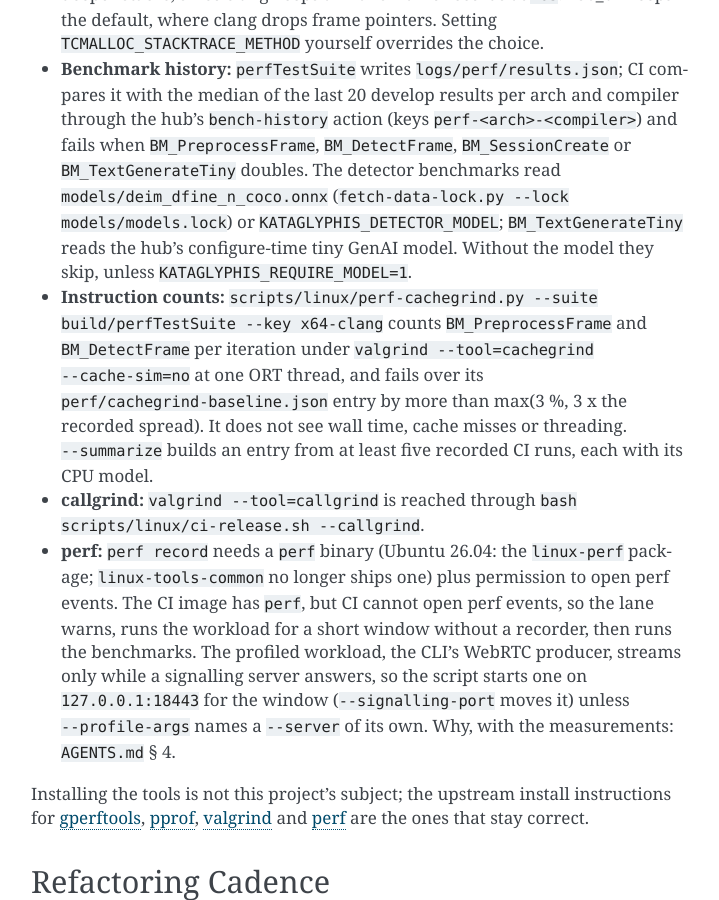
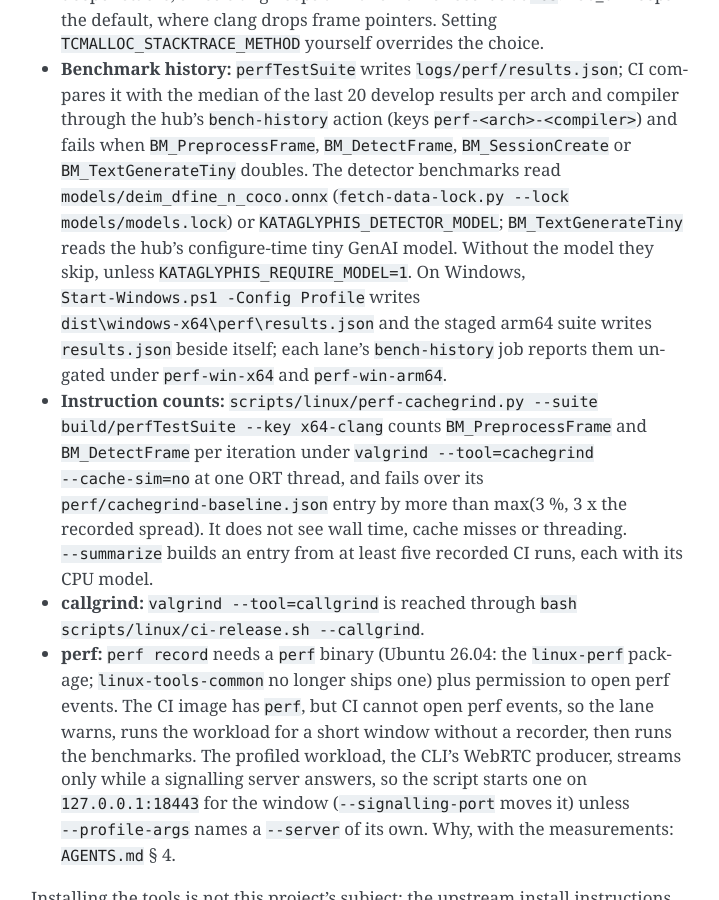
Before and after one commit to Kataglyphis/AccelerANTgine, a Sphinx documentation site: the page built from docs/source/development_workflow.rst, in a window 1280 px wide and 900 px high, scrolled down 4417 px. Shown: the whole window, without its empty margins (389-1108 px from the left). Built offline with Sphinx 7.4.7, drawn with Linux system fonts in a browser that asks for light colours.

Commit message:
feat(perf): Windows lanes upload perfTestSuite results and report through bench-history [ci windows] [ci arm64]
Start-Windows.ps1 -Config Profile now writes dist\windows-x64\perf\results.json (the product dir,
uploaded after the host command) with KATAGLYPHIS_DETECTOR_MODEL pointing at the fetched model.
The staged Release suite writes results.json beside itself and carries models\deim_dfine_n_coco.onnx;
windows-arm64-cross.yml uploads it as the test results. Each Windows workflow gains a bench-history
job (keys perf-win-x64, perf-win-arm64), ungated until those runners have a history. perfTestSuite
falls back to the model beside the executable when the configure-time path is gone.

Co-Authored-By: Claude Opus 5.5 <noreply@anthropic.com>
Claude-Session: https://claude.ai/code/session_01E5kGgC4RHXZk49NDun2vqo

```diff
--- a/docs/source/development_workflow.rst
+++ b/docs/source/development_workflow.rst
@@ -203,7 +203,10 @@ runs:
   ``BM_DetectFrame``, ``BM_SessionCreate`` or ``BM_TextGenerateTiny`` doubles. The detector
   benchmarks read ``models/deim_dfine_n_coco.onnx`` (``fetch-data-lock.py --lock models/models.lock``)
   or ``KATAGLYPHIS_DETECTOR_MODEL``; ``BM_TextGenerateTiny`` reads the hub's configure-time tiny
-  GenAI model. Without the model they skip, unless ``KATAGLYPHIS_REQUIRE_MODEL=1``.
+  GenAI model. Without the model they skip, unless ``KATAGLYPHIS_REQUIRE_MODEL=1``. On Windows,
+  ``Start-Windows.ps1 -Config Profile`` writes ``dist\windows-x64\perf\results.json`` and the
+  staged arm64 suite writes ``results.json`` beside itself; each lane's ``bench-history`` job
+  reports them ungated under ``perf-win-x64`` and ``perf-win-arm64``.
 - **Instruction counts:** ``scripts/linux/perf-cachegrind.py --suite build/perfTestSuite --key
   x64-clang`` counts ``BM_PreprocessFrame`` and ``BM_DetectFrame`` per iteration under
   ``valgrind --tool=cachegrind --cache-sim=no`` at one ORT thread, and fails over its
```
Also changed, not shown: AGENTS.md (+3 -1 lines), CHANGELOG.md (+3 -1 lines), 5 other files.
